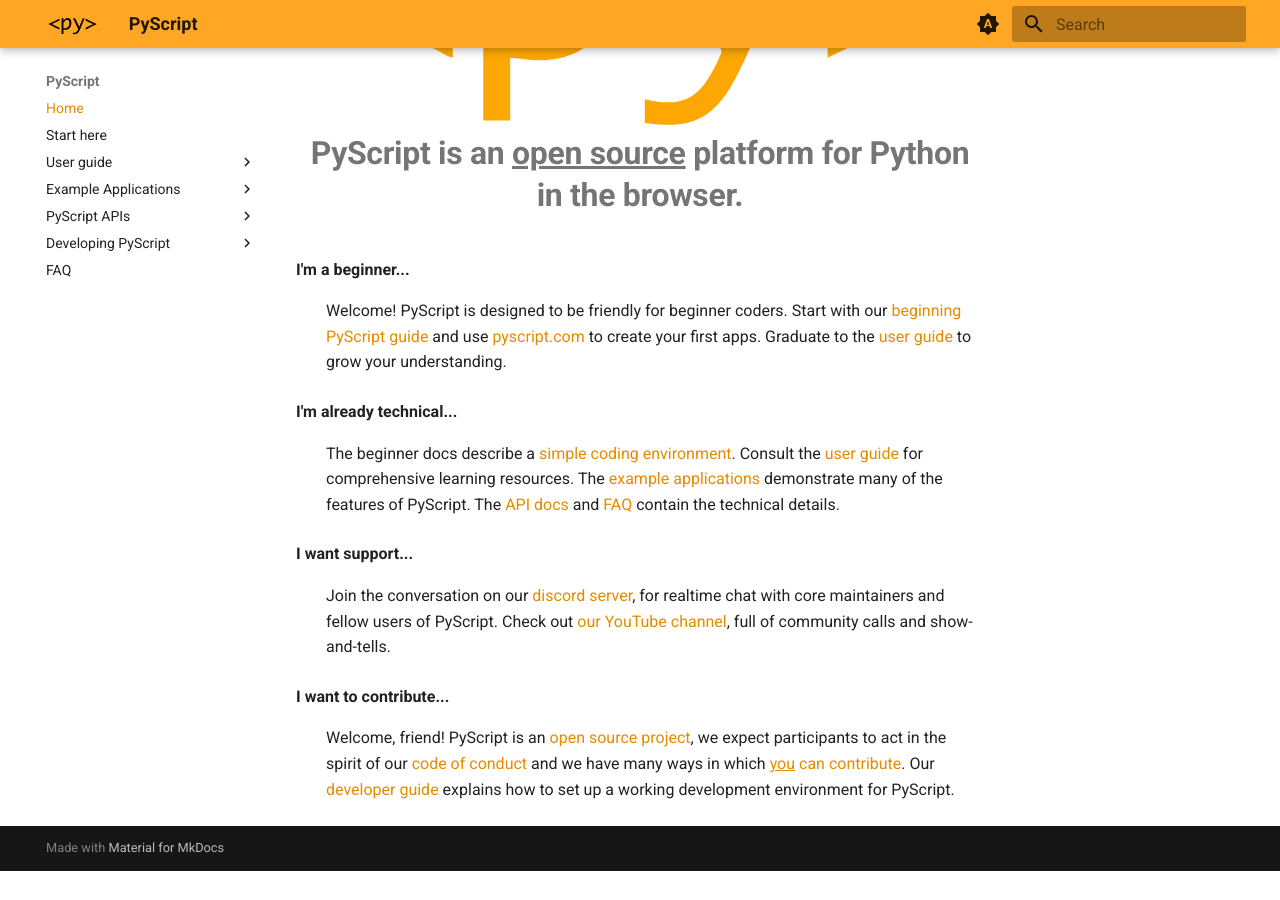
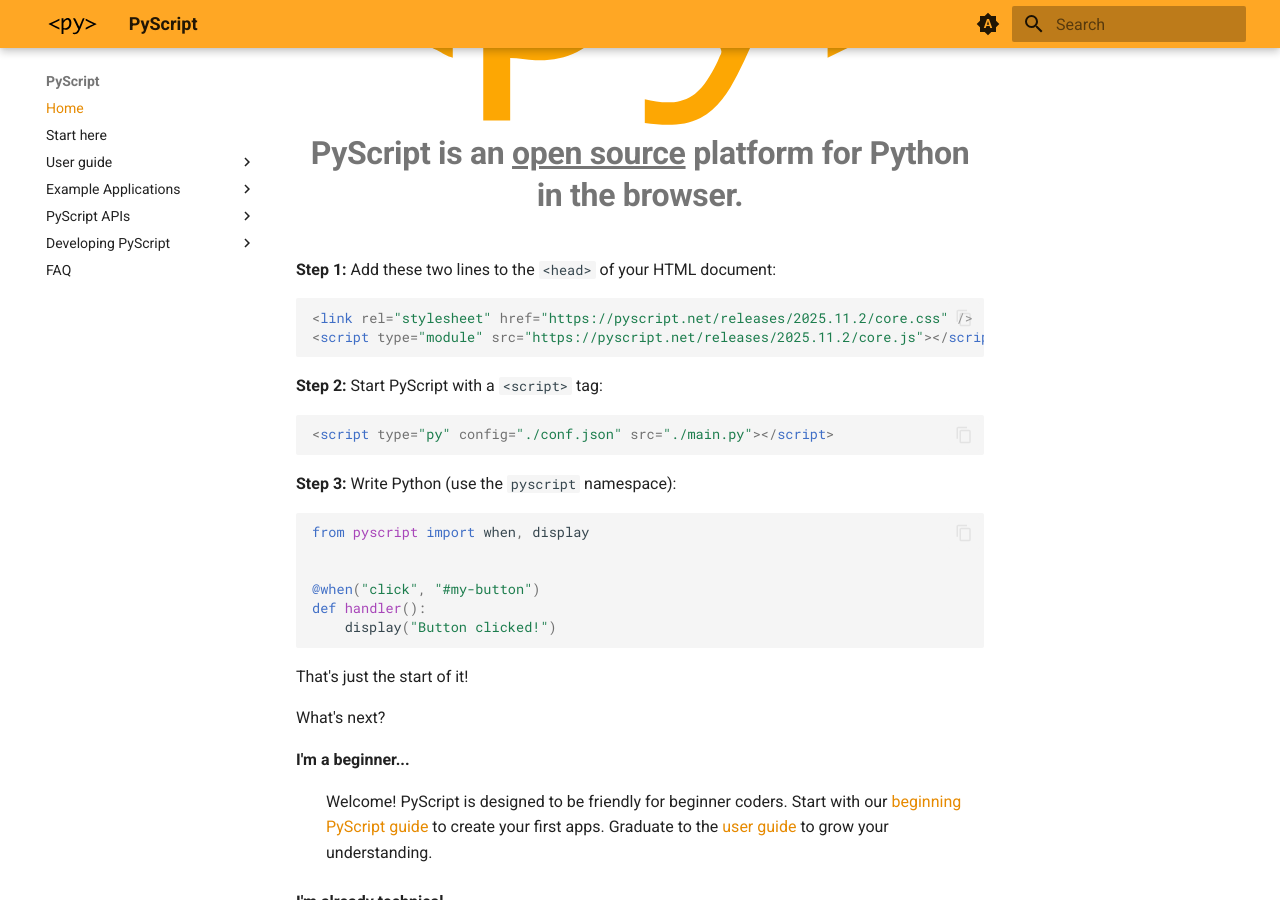
Before and after one commit to pyscript/docs, an MkDocs documentation site: the page built from docs/index.md, in a window 1280 px wide and 900 px high, scrolled down 207 px. Built offline with MkDocs 1.6.1 and Material for MkDocs 9.7.7, drawn with Linux system fonts in a browser that asks for light colours; the version menu is left out; before the commit the page ends 1078 px from its top, so only the background shows below that.

Commit message:
Revise front page with a TL:DR.

````diff
--- a/docs/index.md
+++ b/docs/index.md
@@ -3,12 +3,38 @@
 
 <h1 style="text-align: center; font-weight: bold;">PyScript is an <u>open source</u> platform for Python in the browser.</h1>
 
+**Step 1:** Add these two lines to the `<head>` of your HTML document:
+
+```html
+<link rel="stylesheet" href="https://pyscript.net/releases/2025.11.2/core.css" />
+<script type="module" src="https://pyscript.net/releases/2025.11.2/core.js"></script>
+```
+
+**Step 2:** Start PyScript with a `<script>` tag:
+
+```html
+<script type="py" config="./conf.json" src="./main.py"></script>
+```
+
+**Step 3:** Write Python (use the `pyscript` namespace):
+
+```python
+from pyscript import when, display
+
+
+@when("click", "#my-button")
+def handler():
+    display("Button clicked!")
+```
+
+That's just the start of it!
+
+What's next?
+
 <dl>
   <dt><strong>I'm a beginner...</strong></dt>
   <dd>Welcome! PyScript is designed to be friendly for beginner coders. Start
   with our <a href="./beginning-pyscript">beginning PyScript guide</a>
-  and use
-  <a href="https://pyscript.com/" target="_blank">pyscript.com</a>
   to create your first apps. Graduate to the
   <a href="./user-guide">user guide</a> to grow your understanding.</dd>
   <dt><strong>I'm already technical...</strong></dt>
````
